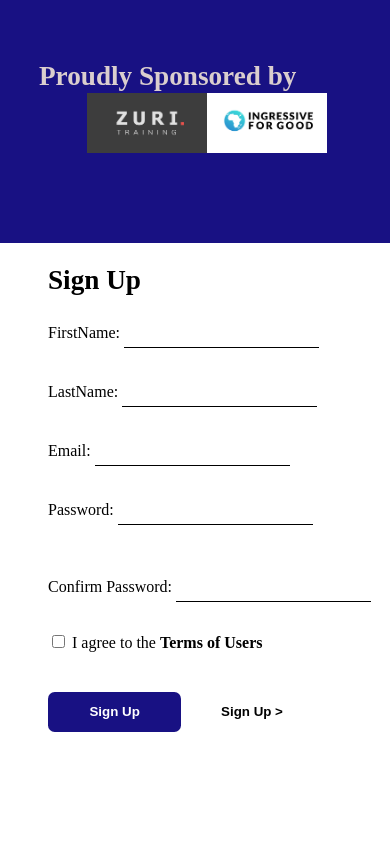
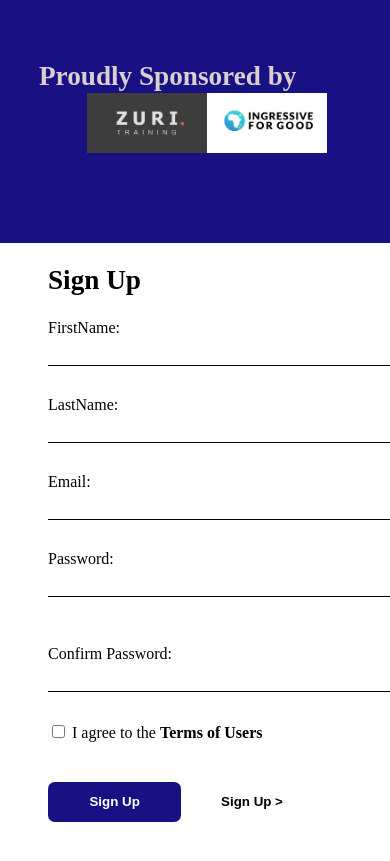
Before and after one commit to okerekechinweotito/TEAM-THOR--LANDING-PAGE, a plain HTML site: page index.html in a window 390 px wide. Shown: the part 488-1349 px from the top of the page. Before the commit the page ends 1220 px from the top, so only its background shows below. Drawn offline with Linux system fonts and the light colour scheme.

Commit message:
refactor

```diff
--- a/style.css
+++ b/style.css
@@ -124,9 +124,8 @@ h2 {
     padding: 0em 3em;
   }
 
-  .signup__form input[type*="text"],
-  .signup__form input[type*="email"],
-  .signup__form input[type*="password"] {
-    width: 50%;
+  .signup__form--button1,
+  .signup__form--button2 {
+    margin-bottom: 5em;
   }
 }
```
